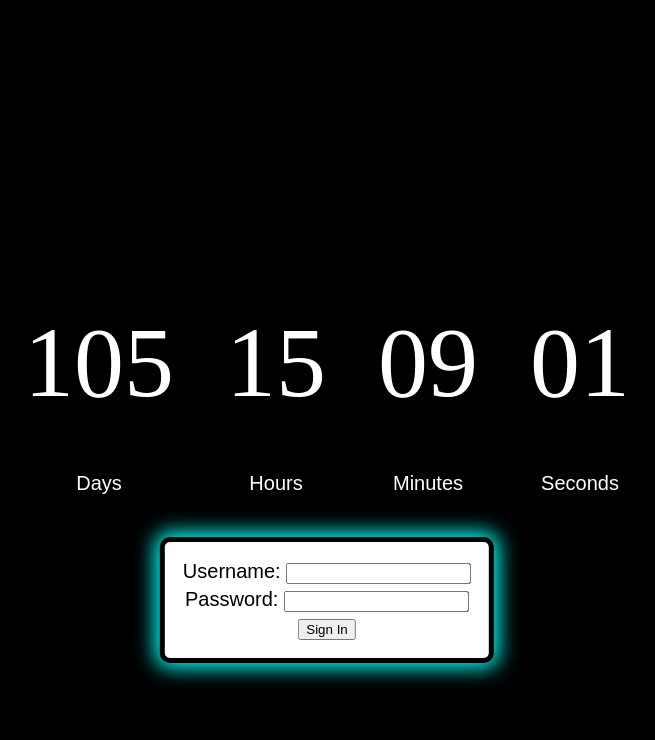
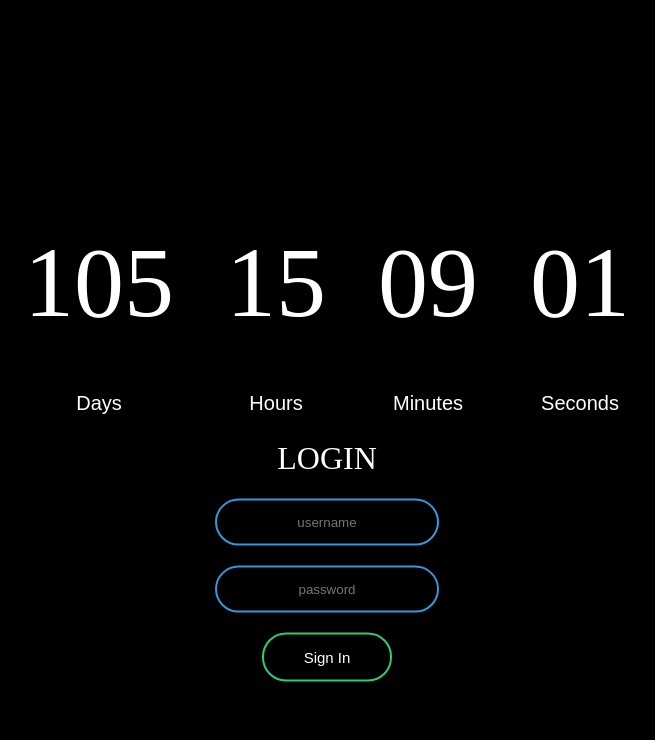
Before and after one commit to soccer14/CE-Date-Count-Down, a PHP site: page / in a window 1280 px wide. Shown: the top 740 px of the page, without its empty margins (313-968 px from the left). Run offline with PHP 8.4, Linux system fonts and the light colour scheme; some web fonts are replaced.

Commit message:
added some new elements
changed up log in box a bit and added some stype to it. was trying to creat a sample log in function for the login page
may have to leave it and get Apple connect set up.

```diff
--- a/index.html
+++ b/index.html
@@ -3,13 +3,13 @@
 <html lang="en">
 
 <head>
-
+<script src="https://code.jquery.com/jquery-2.2.4.min.js" integrity="sha256-BbhdlvQf/xTY9gja0Dq3HiwQF8LaCRTXxZKRutelT44=" crossorigin="anonymous"></script>
 </head>
 
 <body>
 
     <meta charset="UTF-8">
-    <title>CE Count Down Clock</title>
+    <title>Ce Count Down Clock</title>
     <link rel="stylesheet" type="text/css" href="style.css">
 
     <table class="container"  cellpadding="25px">
@@ -61,18 +61,34 @@
       countDown();
     </script>
 
+    <!--the sample for the new Login starts here..... runs on much shorter code-->
+<form class="box" method="post">
+    <h1>Login</h1>
+        <input type="text" id="username" placeholder="username" name="">
+        <input type="password" id="password" placeholder="password" name="">
+        <button class="submitlogin" onclick="getInfo()" name="" value="Sign in">Sign In</button>
+</form>
+
+<script src="resume\js\login.js"></script>
+
+<!-- the sample ends here -->
+
+
+
+
+<!---
     <form class="login" action="db/login.php" cellpadding="20px">
       <table>
       <tr>
         <td>
-          <label for="user">Username: </label>
-          <input type="text" id="user" name="username">
+          <label for="user"></label>
+          <input type="text" placeholder="AppleConnectID"id="user" name="" value="">
         </td>
       </tr>
       <tr>
         <td>
-          <label for="pass">Password: </label>
-          <input type="password" id="pass" name="password" minlength="8" required>
+          <label for="pass"></label>
+          <input type="password" id="pass" placeholder="Password" minlength="8" required>
         </td>
       </tr>
       <tr>
@@ -83,5 +99,7 @@
       </table>
     </form>
 
+-->
+
 </body>
 </html>
--- /dev/null
+++ b/resume/js/login.js
@@ -0,0 +1,34 @@
+/* ======================================================================
+  Seyram Gbeblewou log in credentials
+====================================================================== */
+// Loop through Array of sample Username and password Objects
+var objPeople = [
+	{ // Object @ 0 index
+		username: "sam",
+		password: "Gbe"
+	},
+	{ // Object @ 1 index
+		username: "matt",
+		password: "Kelly"
+	},
+	{ // Object @ 2 index
+		username: "mallorie",
+		password: "Kelly"
+	}
+
+]
+
+function getInfo() {
+	var username = document.getElementById('username').value
+	var password = document.getElementById('password').value
+
+	for(var i = 0; i < objPeople.length; i++) {
+		// checks if user input matches username and password
+		if(username == objPeople[i].username && password == objPeople[i].password) {
+			document.home.html
+            return
+		}
+	}
+    // lets you kow if you have the right ID and pass
+    alert("Password OR ID is wrong lets Give It another try")
+}
--- a/style.css
+++ b/style.css
@@ -1,4 +1,6 @@
 @font-face
+
+
 
 {
 	font-family: MyFont;
@@ -14,7 +16,7 @@ body
 .container
 {
 	position: absolute;
-	top: 50%;
+	top: 40%;
 	left: 50%;
 	color: white;
 	/*color: #00fff7;
@@ -37,8 +39,10 @@ body
 	font-size: 100px;
 }
 
+/* the css for the log in box starts here.................................................
 .login
 {
+	width: 280px;
     position: absolute;
     top: 75%;
     left: 50%;
@@ -52,6 +56,65 @@ body
     font-size: 20px;
     box-shadow: 0 0 20px 5px #00fff7;
 }
+*/
+
+/*the css for the sample box starts here */
+.box{
+	width: 300px;
+	padding: 40px;
+	position: absolute;
+	top: 70%;
+	left: 50%;
+	transform: translate(-50%,-50%);
+	color: white;
+	text-align: center;
+}
+.box h1{
+	color: white;
+	text-transform: uppercase;
+	font-weight: 500;
+}
+
+.box input[type = "text"],.box input[type = "password"]{
+	border: 0;
+	background: none;
+	display: block;
+	margin: 20px auto;;
+	text-align: center;
+	border: 2px solid #3498db;
+	padding: 14px 10px;
+	width: 200px;
+	outline: none;
+	color: white;
+	border-radius: 24px;
+	transition: 0.25s;
+}
+.box input[type = "text"]:focus,.box input[type = "password"]:focus{
+	width: 280px;
+	border-color: #2ecc71;
+	font-size: 15px;
+}
+.submitlogin{
+	border: 0;
+	background: none;
+	display: block;
+	margin: 20px auto;;
+	text-align: center;
+	border: 2px solid #2ecc71;
+	padding: 14px 40px;
+	outline: none;
+	color: white;
+	border-radius: 24px;
+	transition: 0.25s;
+	cursor: pointer;
+	font-size: 15px;
+}
+.submitlogin:hover{
+	background: #2ecc71;
+	color: Black;
+}
+/* css for the alt sign in box ends here*/
+
 
 .button {
     background-color: #111; /* regular background color for all buttons */
```
